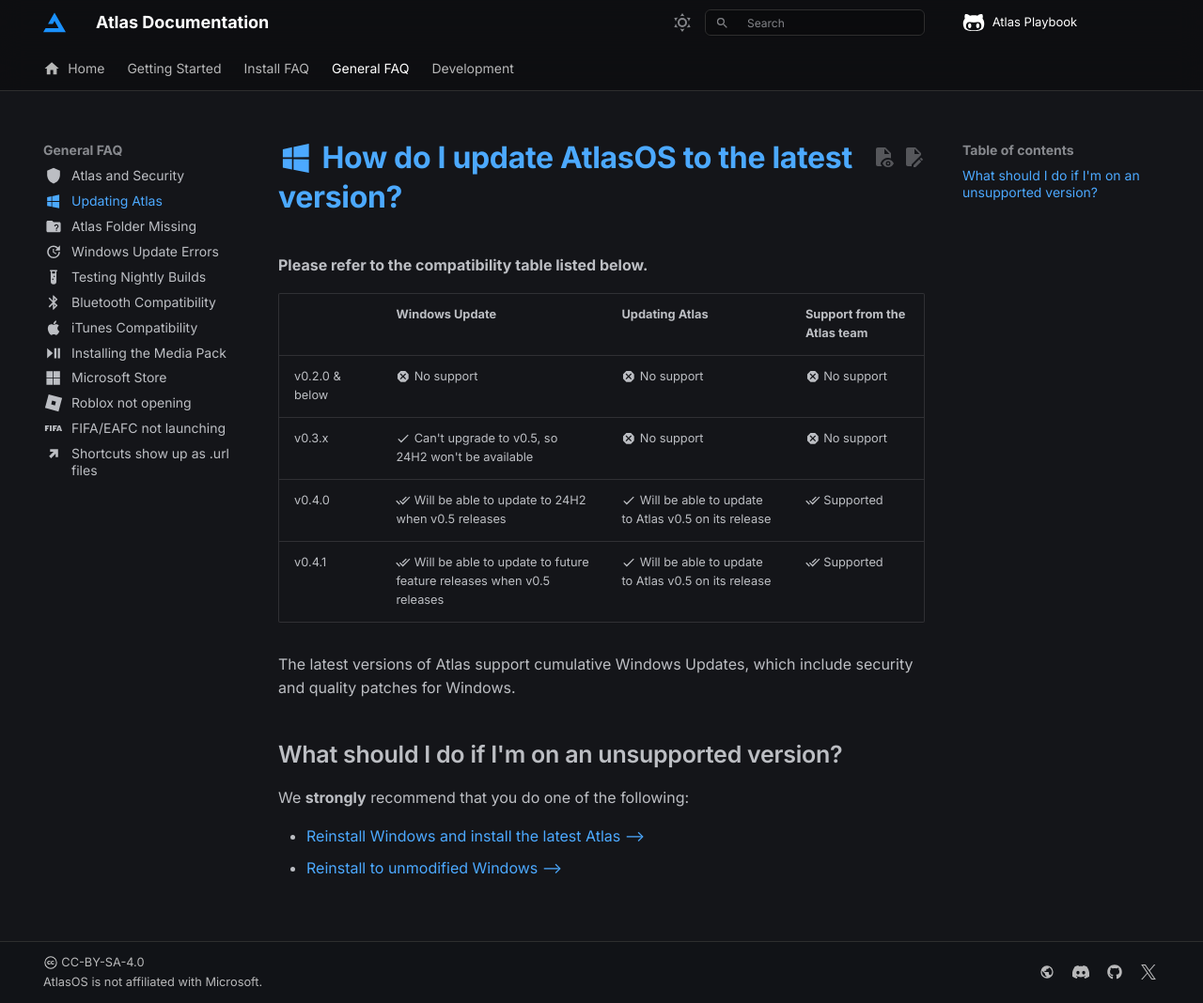
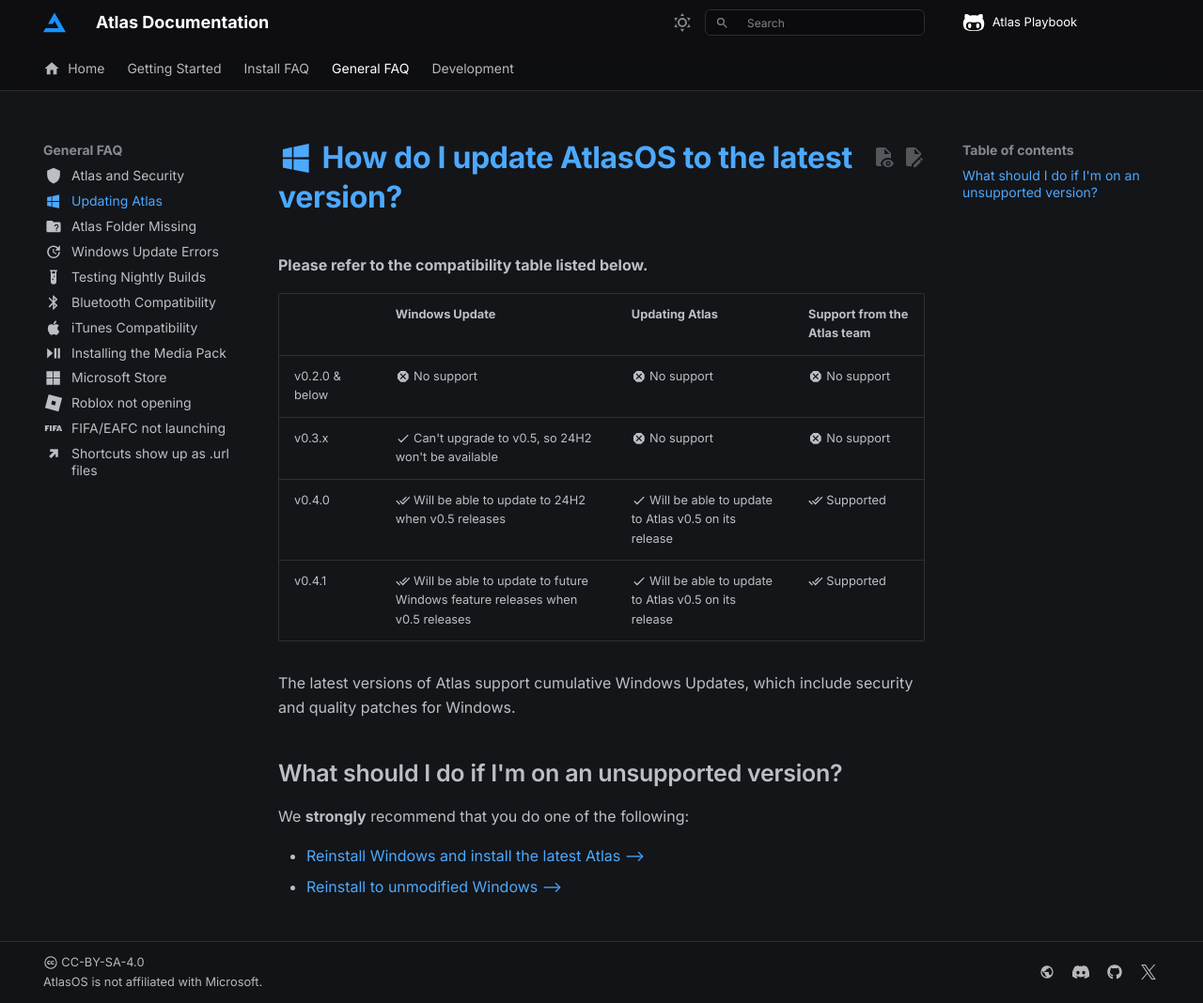
Before and after one commit to Atlas-OS/docs, an MkDocs documentation site: the page built from docs/general-faq/updating-atlas.md, in a window 1280 px wide and 1068 px high. Shown: the whole window at 94% size. Built offline with MkDocs 1.6.1 and Material for MkDocs 9.7.7, drawn with Linux system fonts in a browser that asks for light colours; some web fonts are replaced; comment, search, counter and statistics services are not loaded.

Commit message:
fix(updating): clarify v0.4.1

```diff
--- a/docs/general-faq/updating-atlas.md
+++ b/docs/general-faq/updating-atlas.md
@@ -7,12 +7,12 @@ icon: material/microsoft-windows
 
 **Please refer to the compatibility table listed below.**
 
-|                | Windows Update                                                                            | Updating Atlas                                                       | Support from the Atlas team         |
-| -------------- | ----------------------------------------------------------------------------------------- | -------------------------------------------------------------------- | ----------------------------------- |
-| v0.2.0 & below | :material-close-octagon: No support                                                       | :material-close-octagon: No support                                  | :material-close-octagon: No support |
-| v0.3.x         | :material-check: Can't upgrade to v0.5, so 24H2 won't be available                        | :material-close-octagon: No support                                  | :material-close-octagon: No support |
-| v0.4.0         | :material-check-all: Will be able to update to 24H2 when v0.5 releases                    | :material-check: Will be able to update to Atlas v0.5 on its release | :material-check-all: Supported      |
-| v0.4.1         | :material-check-all: Will be able to update to future feature releases when v0.5 releases | :material-check: Will be able to update to Atlas v0.5 on its release | :material-check-all: Supported      |
+|                | Windows Update                                                                                    | Updating Atlas                                                       | Support from the Atlas team         |
+| -------------- | ------------------------------------------------------------------------------------------------- | -------------------------------------------------------------------- | ----------------------------------- |
+| v0.2.0 & below | :material-close-octagon: No support                                                               | :material-close-octagon: No support                                  | :material-close-octagon: No support |
+| v0.3.x         | :material-check: Can't upgrade to v0.5, so 24H2 won't be available                                | :material-close-octagon: No support                                  | :material-close-octagon: No support |
+| v0.4.0         | :material-check-all: Will be able to update to 24H2 when v0.5 releases                            | :material-check: Will be able to update to Atlas v0.5 on its release | :material-check-all: Supported      |
+| v0.4.1         | :material-check-all: Will be able to update to future Windows feature releases when v0.5 releases | :material-check: Will be able to update to Atlas v0.5 on its release | :material-check-all: Supported      |
 
 The latest versions of Atlas support cumulative Windows Updates, which include security and quality patches for Windows.
 
```
